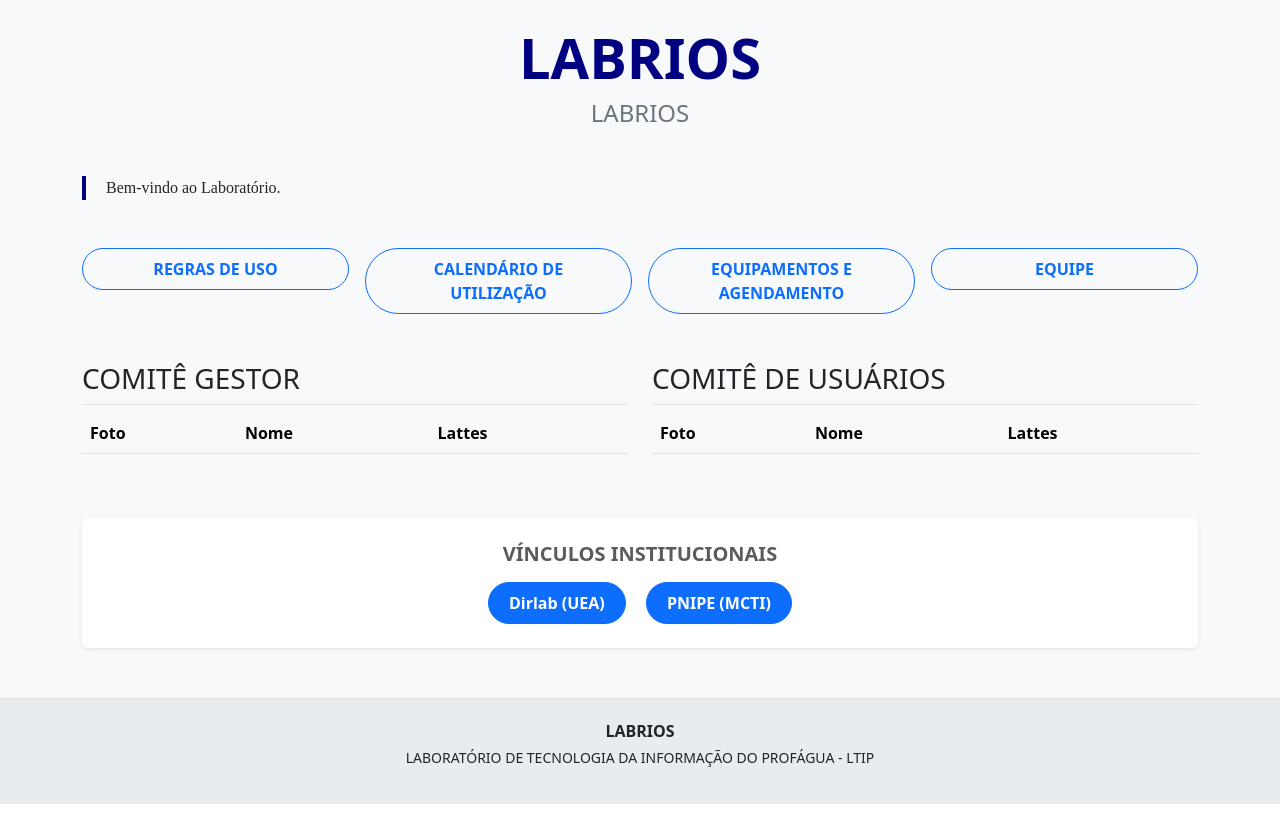
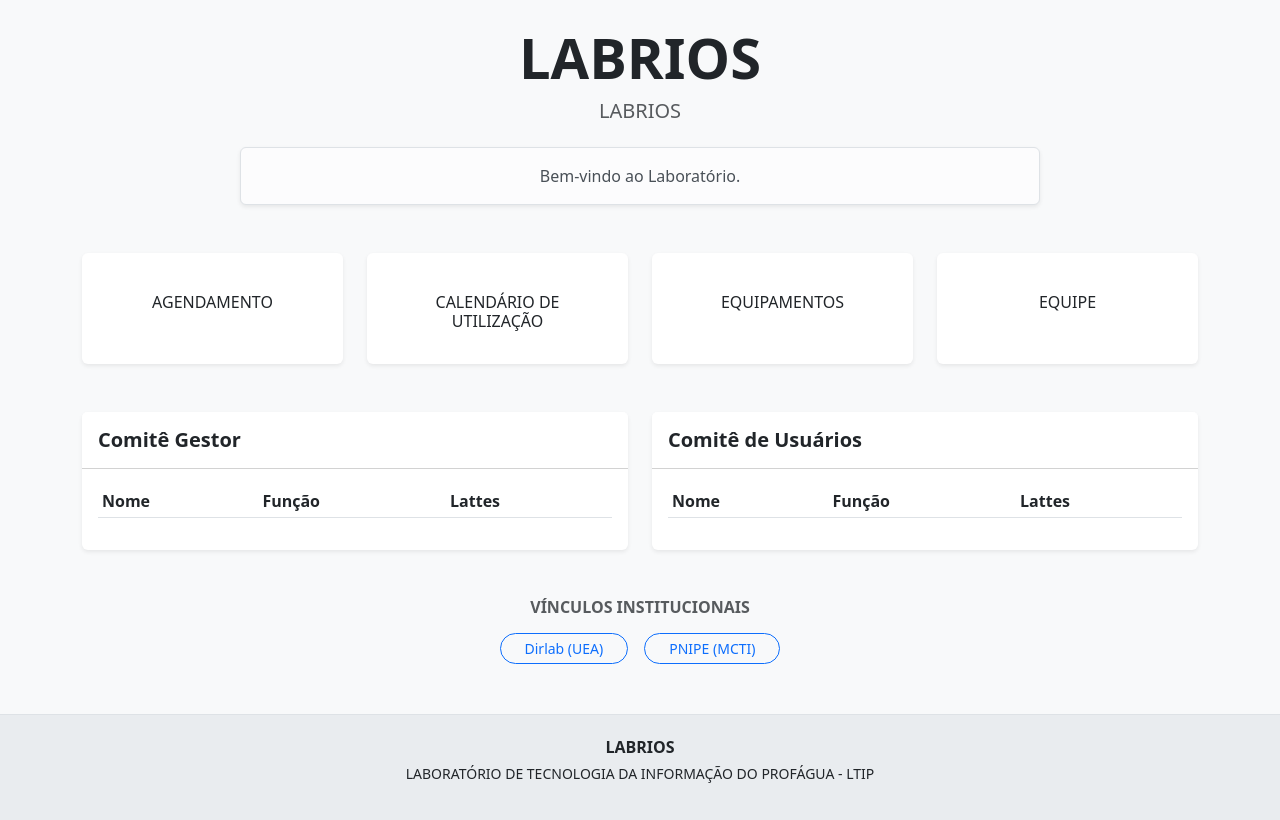
Before and after one commit to almeidasudarioarthurcassius-maker/SITE-OFICIAL-LABRIOS, a Flask app: page / in a window 1280 px wide. Shown: the part 56-876 px from the top of the page. Run offline with Flask 3, Linux system fonts and the light colour scheme; data comes from the database, SQL or seed files in the repository; lists and menus that the app fills with data are empty.

Commit message:
Update index.html

```diff
--- a/site-labrios-oficial/templates/index.html
+++ b/site-labrios-oficial/templates/index.html
@@ -1,58 +1,87 @@
 {% extends "base.html" %}
 {% block content %}
-<div class="text-center mb-5">
-    <h1 class="display-4 fw-bold" style="color: #000080;">LABRIOS</h1>
-    <h4 class="text-secondary">{{ settings.lab_name }}</h4>
+<div class="text-center mb-5 mt-4">
+    <h1 class="display-4 fw-bold" style="color: var(--navy);">LABRIOS</h1>
+    <h5 class="text-muted mb-4">{{ settings.lab_name }}</h5>
+
+    <div class="alert alert-light border shadow-sm mx-auto" style="max-width: 800px;">
+        <p class="mb-0">{{ settings.hero_text }}</p>
+    </div>
 </div>
 
-<div class="hero-abnt mb-5">{{ settings.hero_text }}</div>
-
-<div class="row g-3 text-center mb-5">
-    <div class="col-md-3"><a href="/how-to-use" class="btn btn-outline-primary btn-pill w-100">REGRAS DE USO</a></div>
-    <div class="col-md-3"><a href="/schedule" class="btn btn-outline-primary btn-pill w-100">CALENDÁRIO DE UTILIZAÇÃO</a></div>
-    <div class="col-md-3"><a href="/equipment" class="btn btn-outline-primary btn-pill w-100">EQUIPAMENTOS E AGENDAMENTO</a></div>
-    <div class="col-md-3"><a href="/team" class="btn btn-outline-primary btn-pill w-100">EQUIPE</a></div>
+<div class="row g-4 text-center justify-content-center mb-5">
+    <div class="col-6 col-md-3">
+        <a href="/how-to-use" class="text-decoration-none card h-100 border-0 shadow-sm p-4">
+            <i class="fas fa-file-signature fa-3x text-primary mb-3"></i>
+            <h6 class="text-dark">AGENDAMENTO</h6>
+        </a>
+    </div>
+    <div class="col-6 col-md-3">
+        <a href="/schedule" class="text-decoration-none card h-100 border-0 shadow-sm p-4">
+            <i class="fas fa-calendar-alt fa-3x text-success mb-3"></i>
+            <h6 class="text-dark">CALENDÁRIO DE UTILIZAÇÃO</h6>
+        </a>
+    </div>
+    <div class="col-6 col-md-3">
+        <a href="/equipment" class="text-decoration-none card h-100 border-0 shadow-sm p-4">
+            <i class="fas fa-flask fa-3x text-warning mb-3"></i>
+            <h6 class="text-dark">EQUIPAMENTOS</h6>
+        </a>
+    </div>
+    <div class="col-6 col-md-3">
+        <a href="/team" class="text-decoration-none card h-100 border-0 shadow-sm p-4">
+            <i class="fas fa-users-cog fa-3x text-info mb-3"></i>
+            <h6 class="text-dark">EQUIPE</h6>
+        </a>
+    </div>
 </div>
 
 <div class="row mt-5">
-    <div class="col-md-6">
-        <h3 class="border-bottom pb-2">COMITÊ GESTOR</h3>
-        <table class="table table-hover align-middle">
-            <thead class="table-light"><tr><th>Foto</th><th>Nome</th><th>Lattes</th></tr></thead>
+    <div class="col-md-6 mb-4">
+        <div class="card shadow-sm border-0">
+            <div class="card-header bg-white py-3"><h5 class="mb-0 fw-bold" style="color: var(--navy);">Comitê Gestor</h5></div>
+            <div class="card-body">
+                <table class="table table-sm align-middle">
+                    <thead><tr><th>Nome</th><th>Função</th><th>Lattes</th></tr></thead>
                     <tbody>
-                {% for m in gestor %}
-                <tr>
-                    <td><img src="{{ m.photo }}" width="50" class="rounded-circle"></td>
-                    <td>{{ m.name }}</td>
-                    <td><a href="{{ m.lattes }}" target="_blank" class="btn btn-sm btn-outline-primary btn-pill">Lattes</a></td>
-                </tr>
+                        {% for m in gestores %}
+                        <tr><td>{{ m.name }}</td><td>{{ m.role }}</td><td><a href="{{ m.lattes }}" target="_blank"><i class="fas fa-link"></i></a></td></tr>
                         {% endfor %}
                     </tbody>
                 </table>
-        {% if settings.committee_doc_link %}
-        <div class="text-end"><a href="{{ settings.committee_doc_link }}" target="_blank" class="btn btn-sm btn-dark btn-pill">Documento do Comitê</a></div>
+                {% if settings.link_portaria_gestor %}
+                <a href="{{ settings.link_portaria_gestor }}" target="_blank" class="btn btn-navy btn-sm w-100 mt-2">Portaria de Criação do Comitê Gestor</a>
                 {% endif %}
             </div>
-    <div class="col-md-6">
-        <h3 class="border-bottom pb-2">COMITÊ DE USUÁRIOS</h3>
-        <table class="table table-hover align-middle">
-            <thead class="table-light"><tr><th>Foto</th><th>Nome</th><th>Lattes</th></tr></thead>
+        </div>
+    </div>
+    <div class="col-md-6 mb-4">
+        <div class="card shadow-sm border-0">
+            <div class="card-header bg-white py-3"><h5 class="mb-0 fw-bold" style="color: var(--navy);">Comitê de Usuários</h5></div>
+            <div class="card-body">
+                <table class="table table-sm align-middle">
+                    <thead><tr><th>Nome</th><th>Função</th><th>Lattes</th></tr></thead>
                     <tbody>
                         {% for m in usuarios %}
-                <tr>
-                    <td><img src="{{ m.photo }}" width="50" class="rounded-circle"></td>
-                    <td>{{ m.name }}</td>
-                    <td><a href="{{ m.lattes }}" target="_blank" class="btn btn-sm btn-outline-primary btn-pill">Lattes</a></td>
-                </tr>
+                        <tr><td>{{ m.name }}</td><td>{{ m.role }}</td><td><a href="{{ m.lattes }}" target="_blank"><i class="fas fa-link"></i></a></td></tr>
                         {% endfor %}
                     </tbody>
                 </table>
+                {% if settings.link_portaria_usuarios %}
+                <a href="{{ settings.link_portaria_usuarios }}" target="_blank" class="btn btn-navy btn-sm w-100 mt-2">Portaria de Criação do Comitê de Usuários</a>
+                {% endif %}
+            </div>
+        </div>
     </div>
 </div>
 
-<div class="mt-5 text-center p-4 bg-white rounded shadow-sm">
-    <h5 class="mb-3 fw-bold text-muted">VÍNCULOS INSTITUCIONAIS</h5>
-    <a href="https://dirlab.uea.edu.br/publico/view/58/" target="_blank" class="btn btn-primary btn-pill mx-2">Dirlab (UEA)</a>
-    <a href="https://pnipe.mcti.gov.br/laboratory/31271" target="_blank" class="btn btn-primary btn-pill mx-2">PNIPE (MCTI)</a>
+<div class="row justify-content-center mt-4 text-center">
+    <div class="col-md-8">
+        <h6 class="text-muted fw-bold mb-3">VÍNCULOS INSTITUCIONAIS</h6>
+        <div class="d-flex justify-content-center gap-3 flex-wrap">
+            <a href="https://dirlab.uea.edu.br/publico/view/58/" target="_blank" class="btn btn-outline-primary btn-sm rounded-pill px-4">Dirlab (UEA)</a>
+            <a href="https://pnipe.mcti.gov.br/laboratory/31271" target="_blank" class="btn btn-outline-primary btn-sm rounded-pill px-4">PNIPE (MCTI)</a>
+        </div>
+    </div>
 </div>
 {% endblock %}
```
Lines whose indentation alone changed are shown as unchanged.
